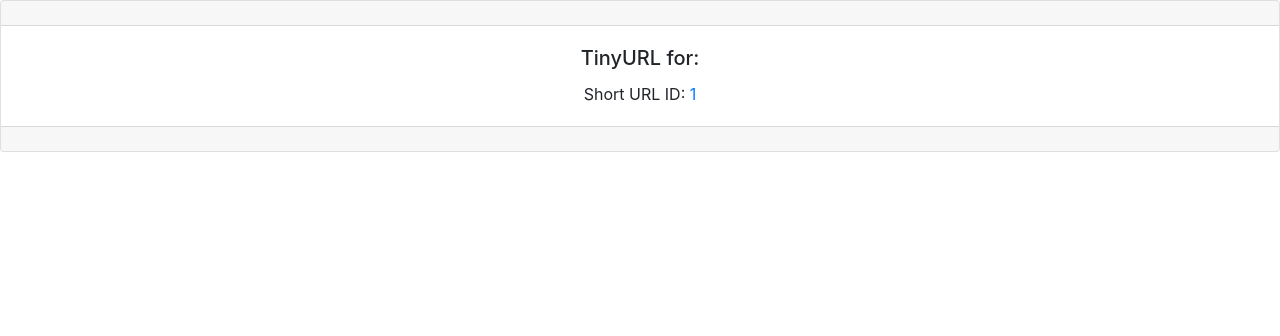
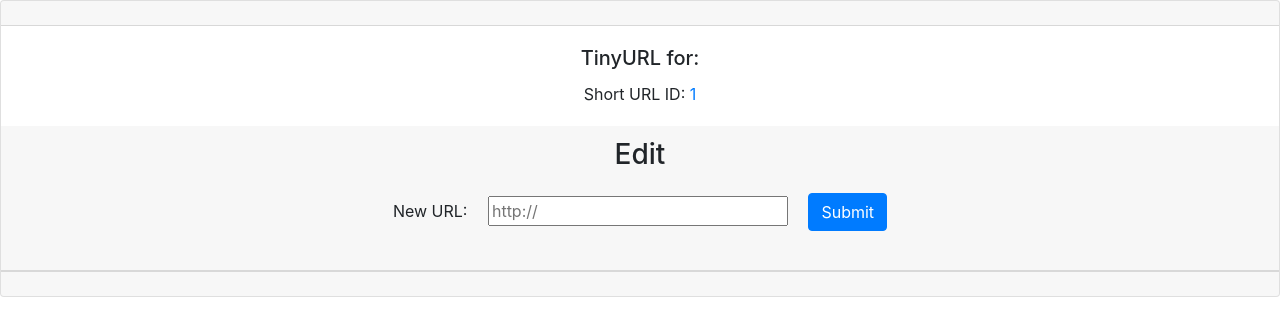
Before and after one commit to AmaalAli03/tinyapp, a Node server app: page /urls/1 in a window 1280 px wide. Shown: the part 56-392 px from the top of the page. Run offline with Node 20, Linux system fonts and the light colour scheme; some libraries are stand-ins or nearby versions.

Commit message:
now added an edit button that works

```diff
--- a/express_server.js
+++ b/express_server.js
@@ -8,17 +8,23 @@ const urlDatabase = {
   "b2xVn2": "http://www.lighthouselabs.ca",
   "9sm5xK": "http://www.google.com"
 };
+app.post("/urls/:id", (req, res) => {
+  const id = req.params.id;
+  const longURL = req.body.longURL;
+  urlDatabase[id] = longURL;
+  res.redirect("/urls");
+});
 app.post("/urls", (req, res) => {
   const key = generateRandomString();
-  const longURL = req.body.longURL
-  urlDatabase[key] = longURL
+  const longURL = req.body.longURL;
+  urlDatabase[key] = longURL;
   console.log(req.body); // Log the POST request body to the console
   res.redirect(`/urls/${key}`); // Respond with 'Ok' (we will replace this)
 });
-app.post("/urls/:id/delete",(req, res) => {
+app.post("/urls/:id/delete", (req, res) => {
   delete urlDatabase[req.params.id];
-  res.redirect ("/urls");
-})
+  res.redirect("/urls");
+});
 
 app.get("/", (req, res) => {
   res.send("Hello!");
@@ -42,7 +48,7 @@ app.get("/urls/:id", (req, res) => {
   res.render("urls_show", templateVars);
 });
 app.get("/u/:id", (req, res) => {
- const longURL = urlDatabase[req.params.id];
+  const longURL = urlDatabase[req.params.id];
   res.redirect(longURL);
 });
 
@@ -52,6 +58,6 @@ app.listen(PORT, () => {
 });
 
 function generateRandomString() {
-  const result = Math.random().toString(36).substring(2,8);
+  const result = Math.random().toString(36).substring(2, 8);
   return result;
 }
--- a/views/urls_show.ejs
+++ b/views/urls_show.ejs
@@ -21,6 +21,23 @@
           Short URL ID: <a href="/u/<%= id %>"><%= id %></a>
         </p>
       </div>
+      <div class=" card-header">
+        <h3>Edit</h3>
+      <form class="form" action="/urls/<%=id%>" method="POST">
+        <div class="form-group">
+          <label for="longURL">New URL:</label>
+          <input
+            class="form-group"
+            type="text"
+            name="longURL"
+            value="<%=longURL%>"
+            placeholder="http://"
+            style="width: 300px; margin: 1em"
+          />
+          <button type="submit" class="btn btn-primary">Submit</button>
+        </div>
+      </form>
+    </div>
       <div class="card-footer text-muted"></div>
     </div>
     <!-- Bootstrap JS -->
```
Also changed, not shown: views/urls_index.ejs (+13 -3 lines).
